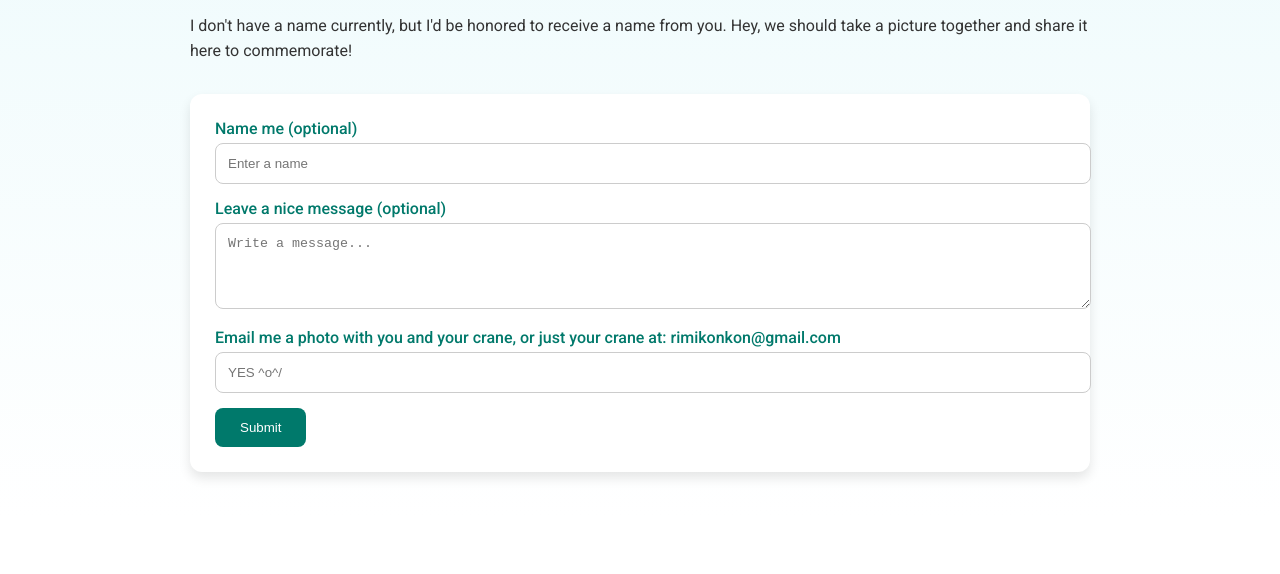
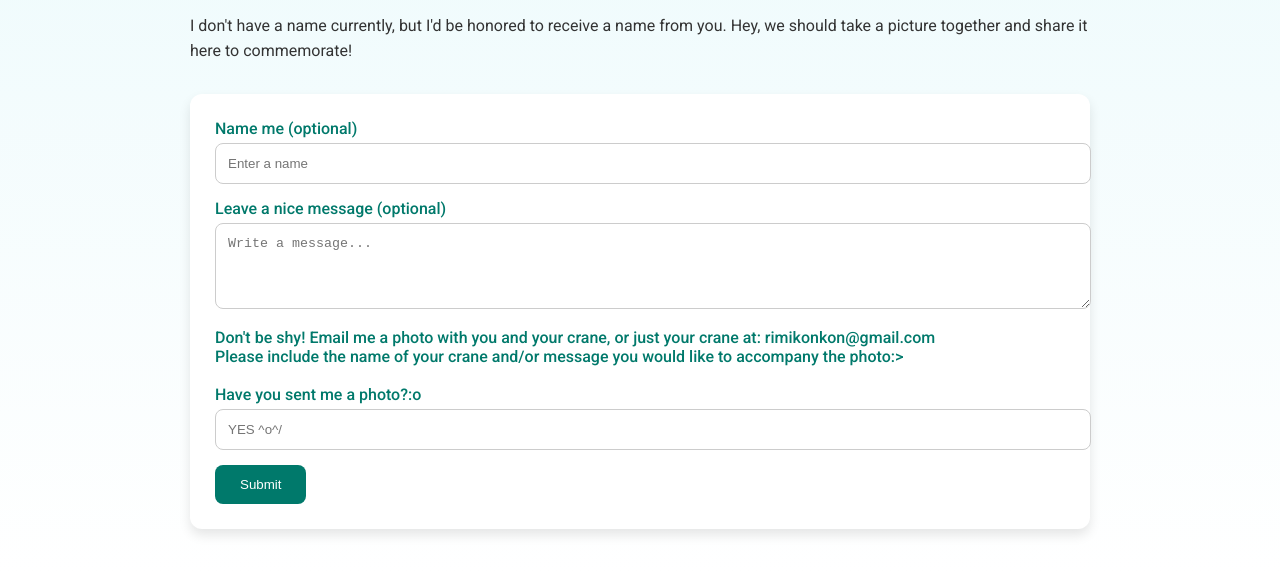
Before and after one commit to RimiChun/crane-hunt, a plain HTML site: page index.html in a window 1280 px wide. Shown: the part 670-1244 px from the top of the page. Before the commit the page ends 1187 px from the top, so only its background shows below. Drawn offline with Linux system fonts and the light colour scheme.

Commit message:
Update email message index.html

```diff
--- a/index.html
+++ b/index.html
@@ -45,7 +45,7 @@
     <label for="message">Leave a nice message (optional)</label>
     <textarea id="message" name="message" rows="4" placeholder="Write a message..."></textarea>
 
-    <label for="photo_url">Email me a photo with you and your crane, or just your crane at: <a href="mailto:rimikonkon@gmail.com">rimikonkon@gmail.com</a></label>
+    <label for="photo_url">Don't be shy! Email me a photo with you and your crane, or just your crane at: <a href="mailto:rimikonkon@gmail.com">rimikonkon@gmail.com</a><br>Please include the name of your crane and/or message you would like to accompany the photo:><br><br>Have you sent me a photo?:o</label>
     <input type="text" id="photo_url" name="photo_url" placeholder="YES ^o^/">
 
 
```
